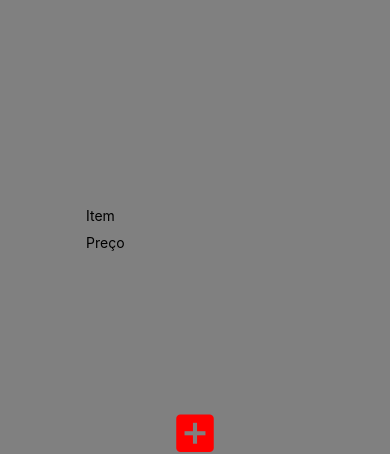
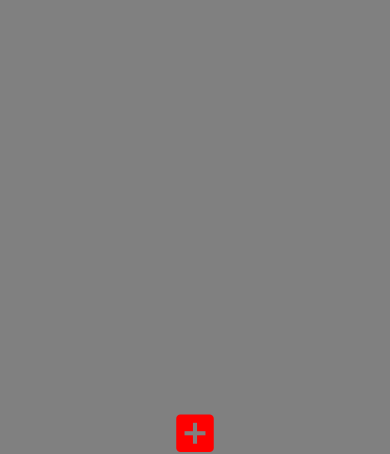
Before and after one commit to Moreira-Lucas/app_01, a React Native app in the folder AwesomeProject/: screen /List in a window 390 px wide. Shown: the part 325-779 px from the top of the page. Built offline with nearby package versions, Linux system fonts and the light colour scheme.

Commit message:
implementando o modal e testando

```diff
--- a/AwesomeProject/package.json
+++ b/AwesomeProject/package.json
@@ -19,6 +19,7 @@
     "react-native": "0.72.6",
     "react-native-currency-input": "^1.1.1",
     "react-native-gesture-handler": "^2.13.4",
+    "react-native-modal": "^13.0.1",
     "react-native-modalize": "^2.1.1",
     "react-native-vector-icons": "^10.0.1"
   },
--- a/AwesomeProject/src/components/Screens/ListScreen.js
+++ b/AwesomeProject/src/components/Screens/ListScreen.js
@@ -1,9 +1,10 @@
 //import { MaterialCommunityIcons } from '@expo/vector-icons';
 import React, {useRef, useState } from 'react';
-import {Modal,TouchableOpacity, FlatList, Text, View, TextInput, Button } from 'react-native';
+import {TouchableOpacity, FlatList, Text, View, TextInput, Button } from 'react-native';
 import { MaterialCommunityIcons } from '@expo/vector-icons';
 import { NumberFormat } from 'react-intl';
 import CurrencyInput from 'react-native-currency-input';
+import Modal from "react-native-modal";
 //import { Modalize } from 'react-native-modalize';
 
 //import Icon from 'react-native-vector-icons';
@@ -16,11 +17,12 @@ export const ListScreen = () => {
   const [value, setValue] = useState('1');
   const [value2, setValue2] = useState('');
   const [edit, setEdit] = useState(false)
-  const modalizeRef = useRef(null);
+  const [modalVisible, setModalVisible] = useState();
+  //const modalizeRef = useRef(null);
 
-  const onOpen = () => {
+  /*const onOpen = () => {
     modalizeRef.current?.open();
-  };
+  };*/
 
 
   const deleteItem = (id) => {
@@ -127,16 +129,35 @@ export const ListScreen = () => {
         )}
 
       />
-      <View style={{ flex: 1, justifyContent: 'center', alignItems: 'center' }}>
+
+
+      <TouchableOpacity
+        onPress={() => {
+          // Chame o método addItem() aqui
+          //addItem(value, value2);
+          setModalVisible(!modalVisible);
+        }}
+        style={{ margin: 10, with:20 }}
+      >
+        <MaterialCommunityIcons name="plus-box" size={50} color="red"  />
+
+      </TouchableOpacity>
+      <Modal
+       isVisible={modalVisible}
+
+        //style={{flex:1, padding:15}}
+        >
+          <View style={{backgroundColor:"#fff",  borderRadius:10, justifyContent:'center',alignItems:'center',}}>
+          <View style={{  justifyContent: 'center', alignItems: 'center' }}>
         <TextInput
-          style={{ marginBottom: 10 }}
+          style={{ marginBottom: 10, borderWidth:1,borderColor:'#000' }}
           placeholder="Item"
           onChange={(event) => {
             setValue(event.nativeEvent.text);
           }}
         />
         <TextInput
-          style={{ marginBottom: 10 }}
+          style={{ marginBottom: 10, borderRadius:10, borderColor:"#000",borderWidth:1 }}
           placeholder="Preço"
           keyboardType="numeric"
           onChange={(event) => {
@@ -145,22 +166,20 @@ export const ListScreen = () => {
         />
       </View>
 
-      <TouchableOpacity
-        onPress={() => {
-          // Chame o método addItem() aqui
-          //addItem(value, value2);
-          onOpen();
-        }}
-        style={{ margin: 10, with:20 }}
-      >
-        <MaterialCommunityIcons name="plus-box" size={50} color="red" style={{  }} />
 
-      </TouchableOpacity>
-      <Modal
-        animationType="slide"
-        transparent={true}
-        visible={true}
-        ></Modal>
+            <TouchableOpacity>
+            <MaterialCommunityIcons name="plus-box" size={50} color="red"/>
+
+            </TouchableOpacity>
+            <TouchableOpacity
+             style={{alignItems:'flex-start'}}
+             onPress={()=>{
+              setModalVisible(!modalVisible)
+            }}><Text>X</Text></TouchableOpacity>
+
+
+          </View>
+        </Modal>
     </View>
   );
 
```
Also changed, not shown: 1 other file (tests, documents, lock files or other folders).
